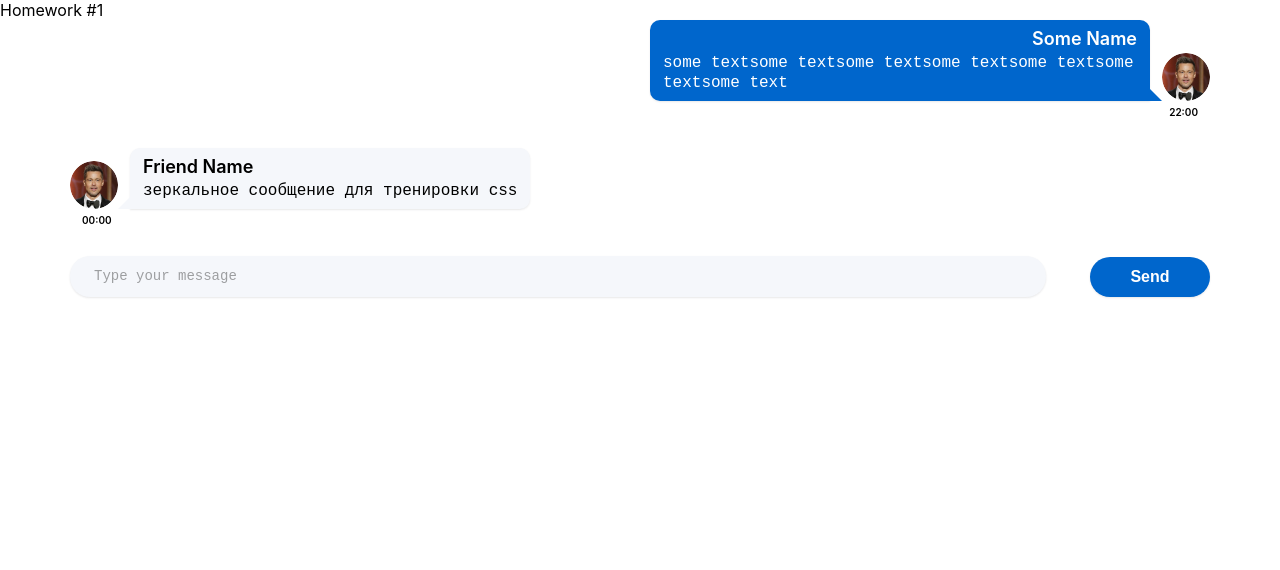
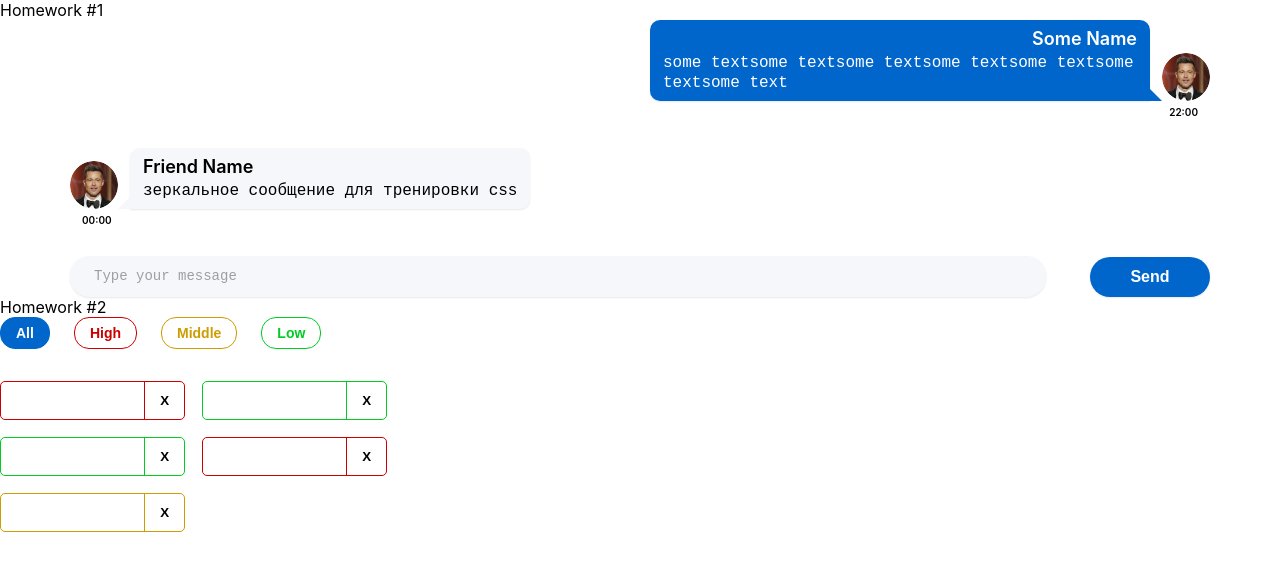
Before and after one commit to BaykovAleksandr/hw-sprint2, a React (Create React App) app: page / in a window 1280 px wide. Shown: the top 570 px of the page. Built offline with nearby package versions, Linux system fonts and the light colour scheme.

Commit message:
implemented filtering and deleting of fields

```diff
--- a/src/s1-main/App.tsx
+++ b/src/s1-main/App.tsx
@@ -1,13 +1,14 @@
 import React from 'react'
 import s from './App.module.css'
 import HW1 from '../s2-homeworks/hw01/HW1'
+import HW2 from '../s2-homeworks/hw02/HW2'
 
 function App() {
     return (
         <div className={s.App}>
             <HW1/>
             {/*раскомментировать по ходу выполнения*/}
-            {/*<HW2/>*/}
+            <HW2/>
             {/*<HW3/>*/}
             {/*<HW4/>*/}
 
--- a/src/s2-homeworks/hw02/HW2.tsx
+++ b/src/s2-homeworks/hw02/HW2.tsx
@@ -17,41 +17,47 @@
 * */
 
 // types
-export type AffairPriorityType = any // need to fix any
+export type AffairPriorityType = 'high' | 'low' | 'middle' // need to fix any
 export type AffairType = {
-    _id: any // need to fix any
-    name: any // need to fix any
+    _id: number
+    name: string // need to fix any
     priority: AffairPriorityType
 }
 export type FilterType = 'all' | AffairPriorityType
 
 // constants
-const defaultAffairs: any = [ // need to fix any
-    {_id: 1, name: 'React', priority: 'high'}, // студенты могут изменить содержимое name и количество элементов в массиве, ...priority не менять!
-    {_id: 2, name: 'anime', priority: 'low'},
-    {_id: 3, name: 'games', priority: 'low'},
-    {_id: 4, name: 'work', priority: 'high'},
-    {_id: 5, name: 'html & css', priority: 'middle'},
-]
+const defaultAffairs: AffairType[] = [
+  // need to fix any
+  { _id: 1, name: "React", priority: "high" }, // студенты могут изменить содержимое name и количество элементов в массиве, ...priority не менять!
+  { _id: 2, name: "anime", priority: "low" },
+  { _id: 3, name: "games", priority: "low" },
+  { _id: 4, name: "work", priority: "high" },
+  { _id: 5, name: "html & css", priority: "middle" },
+];
 
 // pure helper functions
-export const filterAffairs = (affairs: any, filter: any): any => { // need to fix any
+export const filterAffairs = (
+  affairs: AffairType[],
+  filter: FilterType
+): AffairType[] => {
+  // need to fix any
 
+  return affairs.filter(item => { return filter === 'all' ? item: item.priority === filter}); // need to fix
+};
+export const deleteAffair = (affairs: AffairType[], _id: number): AffairType[] => {
+  // need to fix any
 
-    return affairs // need to fix
-}
-export const deleteAffair = (affairs: any, _id: any): any => { // need to fix any
-
-    return affairs // need to fix
-}
+  return affairs.filter((item) => item._id !== _id); // need to fix
+};
 
 function HW2() {
-    const [affairs, setAffairs] = useState<any>(defaultAffairs) // need to fix any
+    const [affairs, setAffairs] = useState<AffairType[]>(defaultAffairs) // need to fix any
     const [filter, setFilter] = useState<FilterType>('all')
 
     const filteredAffairs = filterAffairs(affairs, filter)
-    const deleteAffairCallback = (_id: any) => { // need to fix any
+    const deleteAffairCallback = (_id: number) => { // need to fix any
         // need to fix
+        setAffairs(deleteAffair(affairs, _id));
     }
 
     return (
--- a/src/s2-homeworks/hw02/affairs/Affairs.tsx
+++ b/src/s2-homeworks/hw02/affairs/Affairs.tsx
@@ -4,36 +4,36 @@
 import s from './Affairs.module.css'
 
 type AffairsPropsType = {
-    data: any // need to fix any
-    setFilter: any
-    deleteAffairCallback: any
-    filter: FilterType
-}
+  data: AffairType[]; // need to fix any
+  setFilter: (filter: FilterType) => void;
+  deleteAffairCallback: (_id: number) => void;
+  filter: FilterType;
+};
 
-function Affairs(props: AffairsPropsType) {
+function Affairs({data, setFilter, deleteAffairCallback, filter}: AffairsPropsType) {
     const setAll = () => {
-        // need to fix
+        setFilter('all')
     }
     const setHigh = () => {
-        // need to fix
+        setFilter("high");
     }
     const setMiddle = () => {
-        // need to fix
+        setFilter("middle");
     }
     const setLow = () => {
-        // need to fix
+        setFilter("low");
     }
 
-    const cnAll = s.button + ' ' + s.all + (props.filter === 'all' ? ' ' + s.active : '')
-    const cnHigh = s.button + ' ' + s.high + (props.filter === 'high' ? ' ' + s.active : '')
-    const cnMiddle = s.button + ' ' + s.middle + (props.filter === 'middle' ? ' ' + s.active : '')
-    const cnLow = s.button + ' ' + s.low + (props.filter === 'low' ? ' ' + s.active : '')
+    const cnAll = s.button + ' ' + s.all + (filter === 'all' ? ' ' + s.active : '')
+    const cnHigh = s.button + ' ' + s.high + (filter === 'high' ? ' ' + s.active : '')
+    const cnMiddle = s.button + ' ' + s.middle + (filter === 'middle' ? ' ' + s.active : '')
+    const cnLow = s.button + ' ' + s.low + (filter === 'low' ? ' ' + s.active : '')
 
-    const mappedAffairs = props.data.map((a: AffairType) => (
+    const mappedAffairs = data.map((a: AffairType) => (
         <Affair
             key={a._id} // кеи ОБЯЗАТЕЛЬНЫ в 99% - так что лучше их писать всегда при создании компонент в мапе
             affair={a}
-            deleteAffairCallback={props.deleteAffairCallback}
+            deleteAffairCallback={deleteAffairCallback}
         />
     ))
 
--- a/src/s2-homeworks/hw02/affairs/affair/Affair.tsx
+++ b/src/s2-homeworks/hw02/affairs/affair/Affair.tsx
@@ -5,13 +5,14 @@
 
 type AffairPropsType = {
   // key не нужно типизировать
-    affair: AffairType
-    deleteAffairCallback: any // need to fix any
-}
+  affair: AffairType;
+  deleteAffairCallback: (_id: number) => void; // need to fix any
+};
 
 function Affair(props: AffairPropsType) {
     const deleteCallback = () => {
         // need to fix
+        props.deleteAffairCallback(props.affair._id)
     }
 
     const nameClass = s.name + ' ' + s2[props.affair.priority]
@@ -19,31 +20,26 @@
     const affairClass = s.affair + ' ' + s2[props.affair.priority]
 
     return (
-        <div
-            id={'hw2-affair-' + props.affair._id}
-            className={affairClass}
-        >
-            <div id={'hw2-name-' + props.affair._id} className={nameClass}>
+      <div id={"hw2-affair-" + props.affair._id} className={affairClass}>
+        <div id={"hw2-name-" + props.affair._id} className={nameClass}>
           {/*создаёт студент*/}
 
           {/**/}
         </div>
-            <div id={'hw2-priority-' + props.affair._id} hidden>
+        <div id={"hw2-priority-" + props.affair._id} hidden>
           {props.affair.priority}
         </div>
 
         <button
-                id={'hw2-button-delete-' + props.affair._id}
+          id={"hw2-button-delete-" + props.affair._id}
           className={buttonClass}
           // need to fix
-
+          onClick={deleteCallback}
         >
-                {/*текст кнопки могут изменить студенты*/}
-                X
-                {/**/}
+          {/*текст кнопки могут изменить студенты*/}X{/**/}
         </button>
       </div>
-    )
+    );
 }
 
 export default Affair
```
Lines whose indentation alone changed are shown as unchanged.
